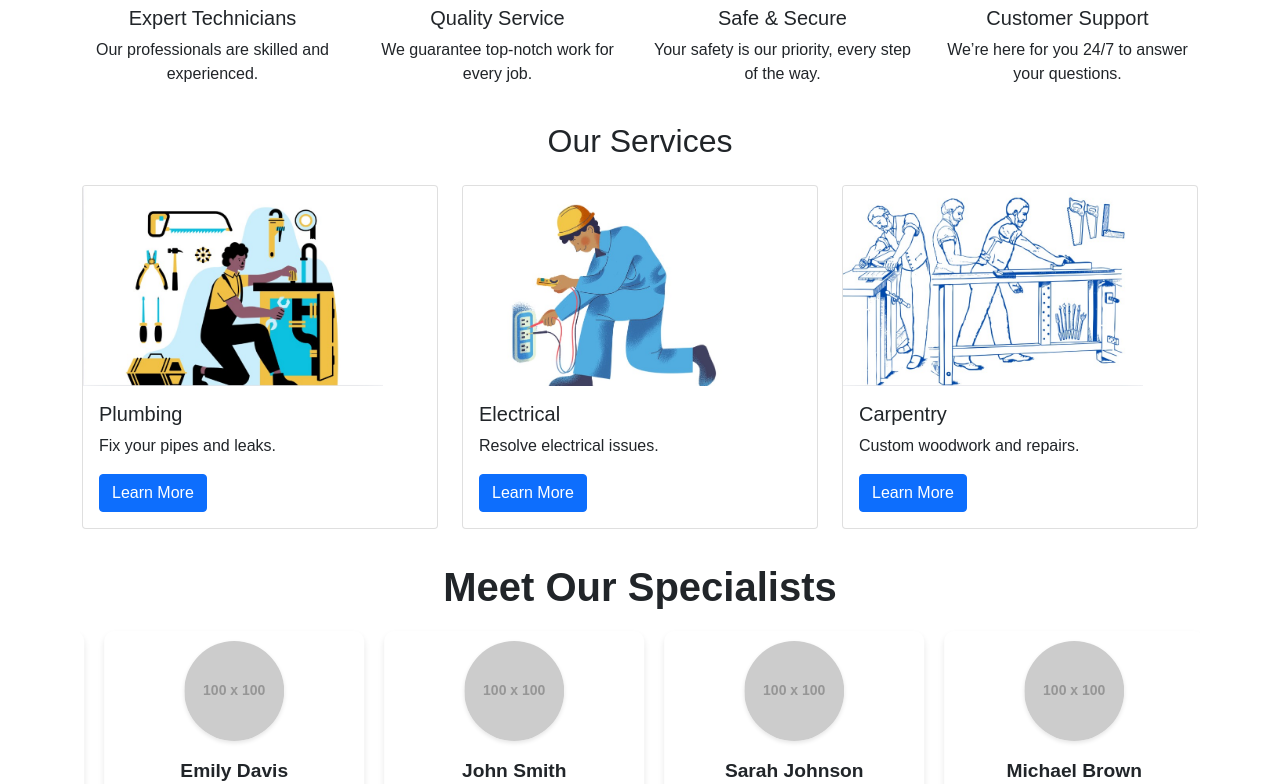
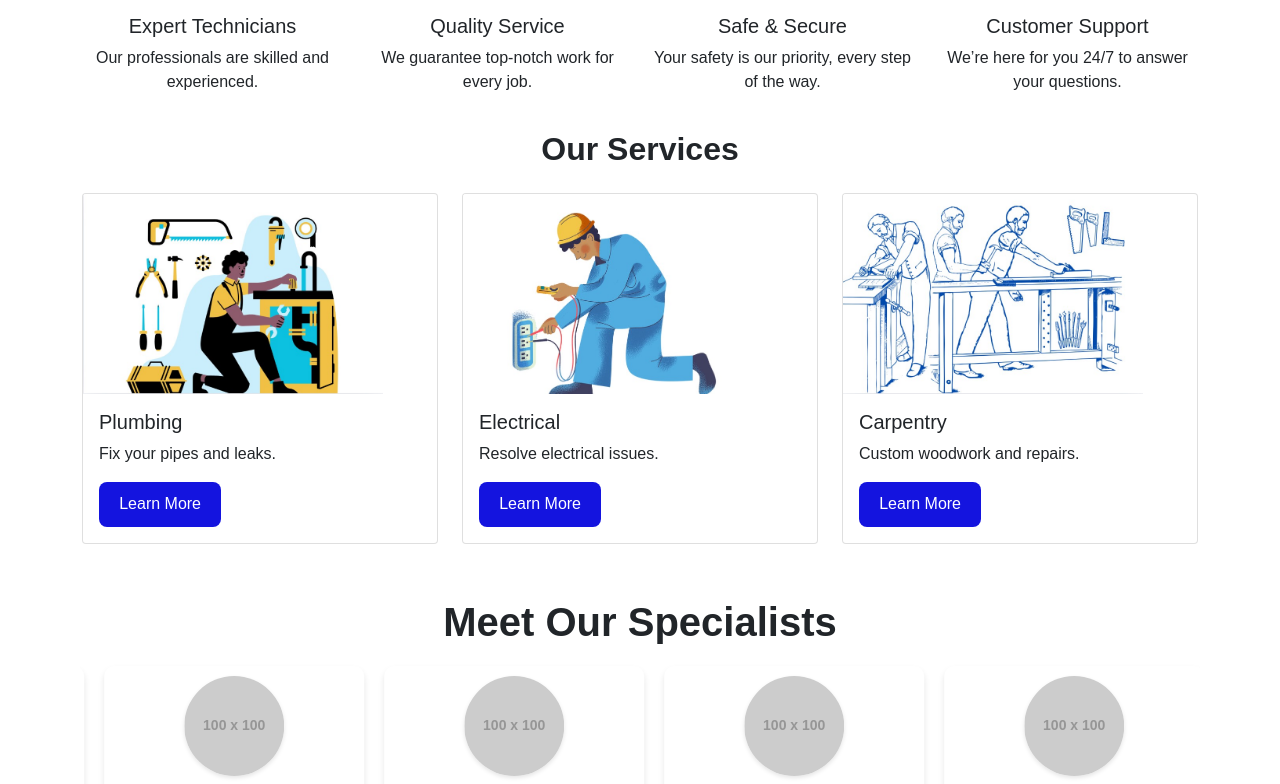
Before and after one commit to nurulazam-dev/mna-handyman-platform, a React (Vite) app: page / in a window 1280 px wide. Shown: the part 440-1224 px from the top of the page. Built offline with nearby package versions, Linux system fonts and the light colour scheme.

Commit message:
services component style update

```diff
--- a/src/components/Hero.jsx
+++ b/src/components/Hero.jsx
@@ -3,7 +3,7 @@ import { Button } from "react-bootstrap";
 
 const Hero = () => {
   return (
-    <section className="text-center bg-primary text-white p-5 mt-5 mb-3">
+    <section className="text-center bg-primary text-white p-5 mt-5 mb-4">
       <h1 className=" mt-2">Welcome to HandyMan Services</h1>
       <p>Your one-stop platform for all repair and handyman needs.</p>
       <Link to="/services">
--- a/src/components/Services.jsx
+++ b/src/components/Services.jsx
@@ -32,8 +32,8 @@ const imgStyle = {
 
 const Services = () => {
   return (
-    <section className="container">
-      <h2 className="text-center">Our Services</h2>
+    <section className="container sectionClass">
+      <h2 className="headingClass">Our Services</h2>
       <Row className="mt-4">
         {services.map((service) => (
           <Col key={service.id} sm={12} md={6} lg={4} className="mb-4">
@@ -43,7 +43,7 @@ const Services = () => {
                 <Card.Title>{service.title}</Card.Title>
                 <Card.Text>{service.description}</Card.Text>
                 <Link to={`/services/${service.id}`}>
-                  <Button variant="primary">Learn More</Button>
+                  <Button className="customBtn">Learn More</Button>
                 </Link>
               </Card.Body>
             </Card>
```
